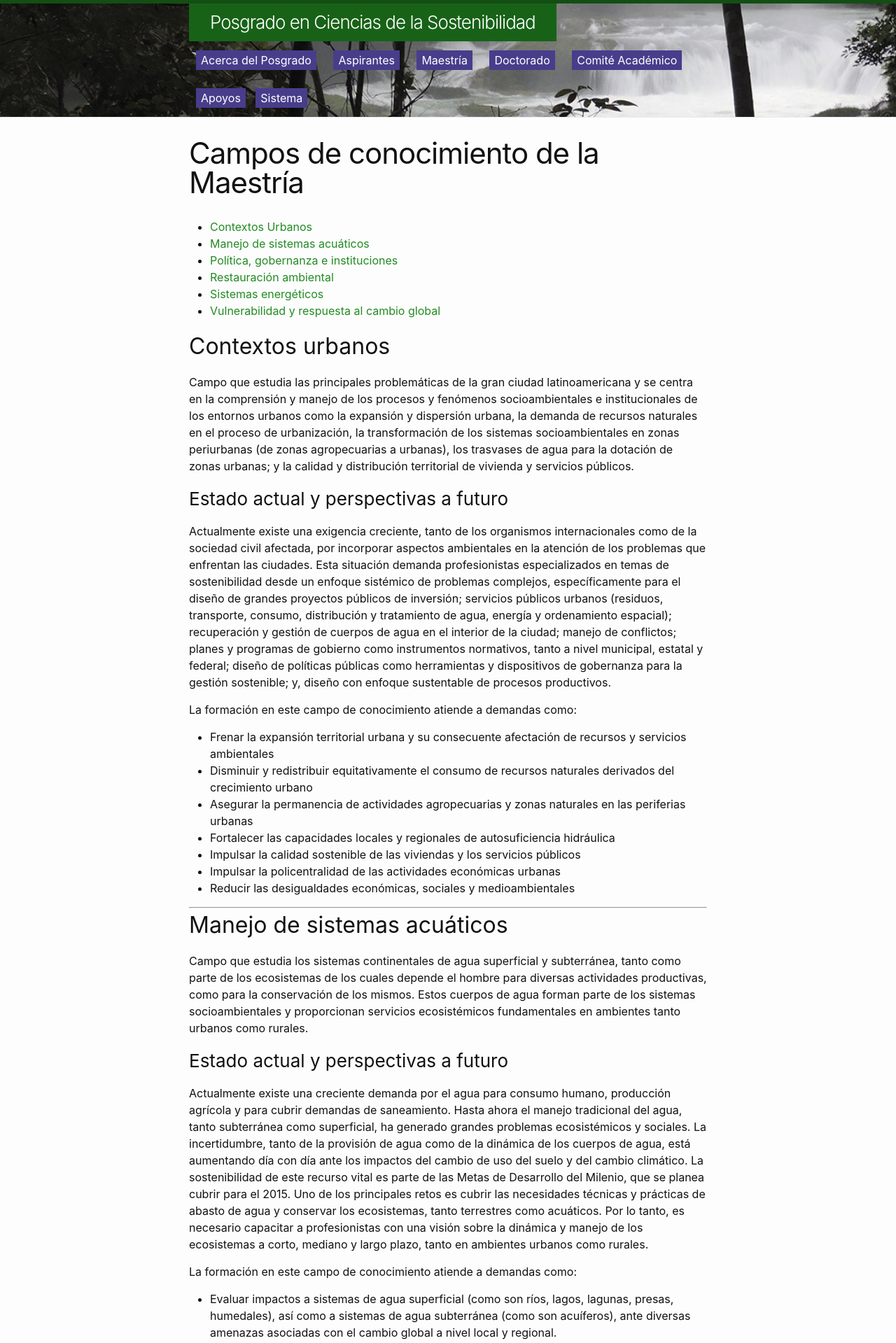
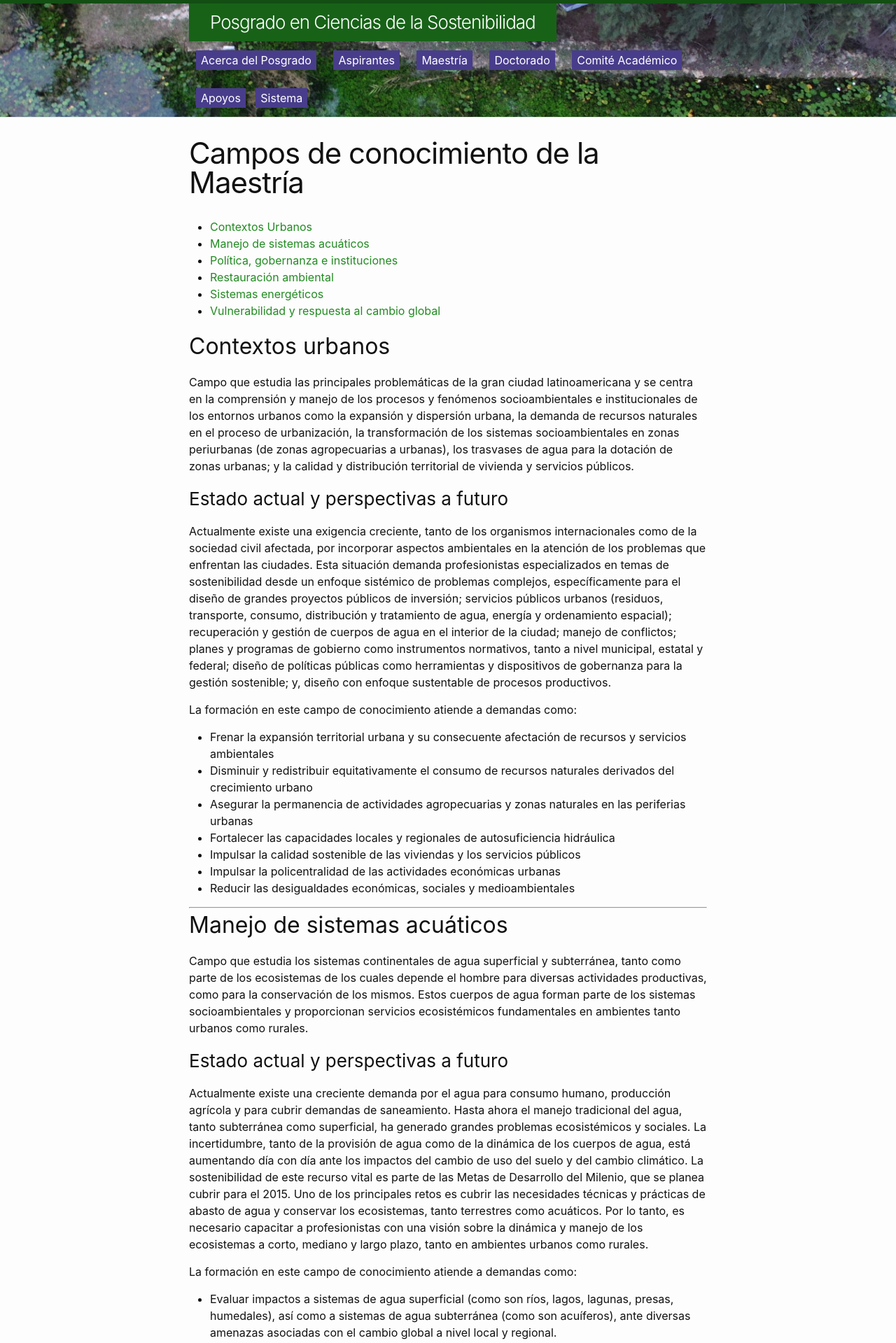
Before and after one commit to pcs-unam/pcs-unam.github.io, a Jekyll site: the page built from maestria/campos.md, in a window 1280 px wide. Shown: the top 1919 px of the page at 70% size. Built offline with Jekyll 4.4.1, drawn with Linux system fonts in a browser that asks for light colours.

Commit message:
Update campos.md

```diff
--- a/maestria/campos.md
+++ b/maestria/campos.md
@@ -1,6 +1,7 @@
 ---
 title: Campos de conocimiento de la Maestría
 layout: page
+pleca: /assets/plecas/p20.jpg
 permalink: /maestria/campos/
 ---
 
```
